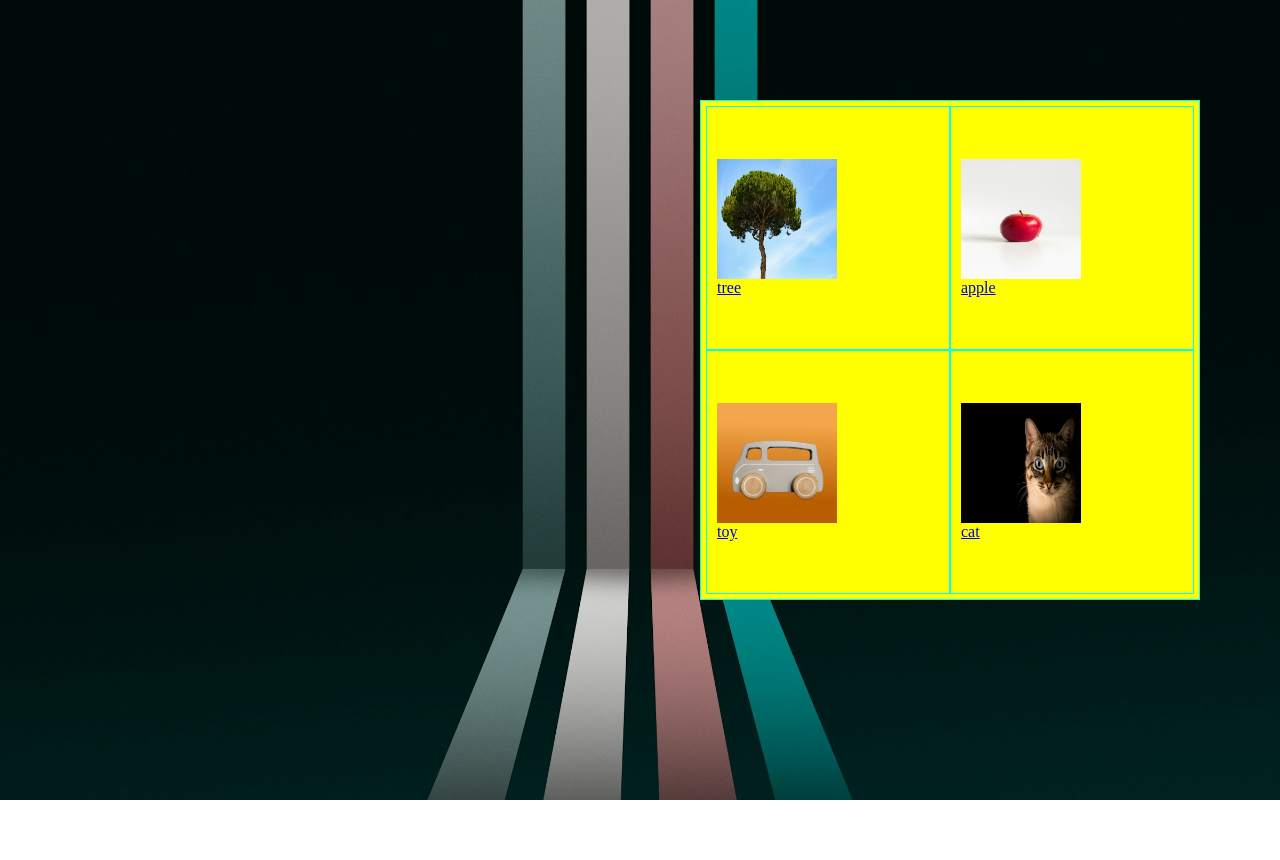
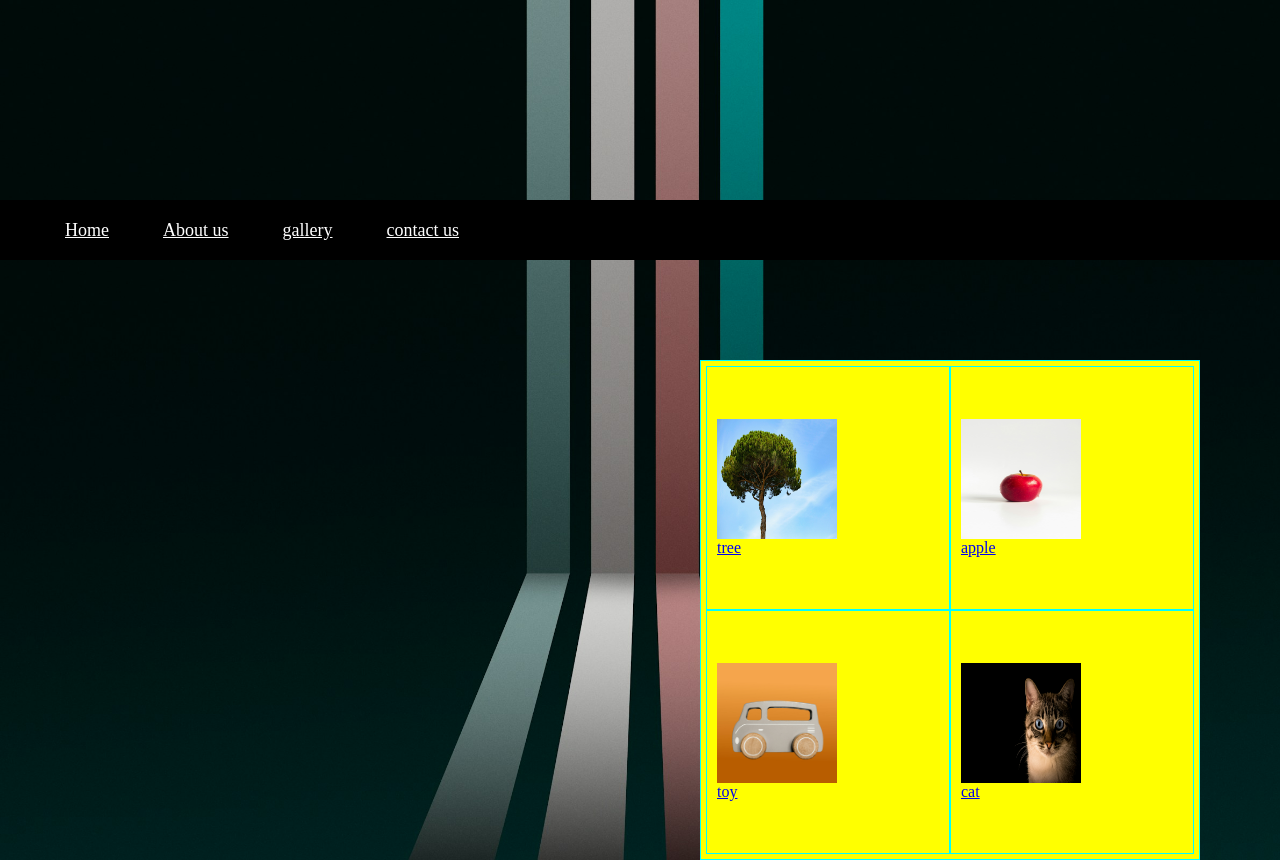
Before and after one commit to Anudipto/siksauniversity1, a plain HTML site: page table.html in a window 1280 px wide. Before the commit the page ends 800 px from the top, so only its background shows below. Drawn offline with Linux system fonts and the light colour scheme.

Commit message:
Update table.html

```diff
--- a/table.html
+++ b/table.html
@@ -1,6 +1,14 @@
 <html>
 <link rel="stylesheet" href="style.css">
 <body>
+<NAV>
+<ul>
+<li><a href="home.html">Home</a></li>
+<li><a href="aboutus.html">About us</a></li>
+<li><a href="table.html">gallery</a></li>
+<li><a href="contactus.html">contact us</a></li>
+</ul>
+</NAV>
 <table border="2" bgcolor="yellow" bordercolor="black" align="center">
 <tr>
 <td><a href="pik3.jpg" height="120" width="120" target="_blank"><img src="pik3.jpg" height="120" width="120" title="tree"><br>tree</img></a></td>
```
